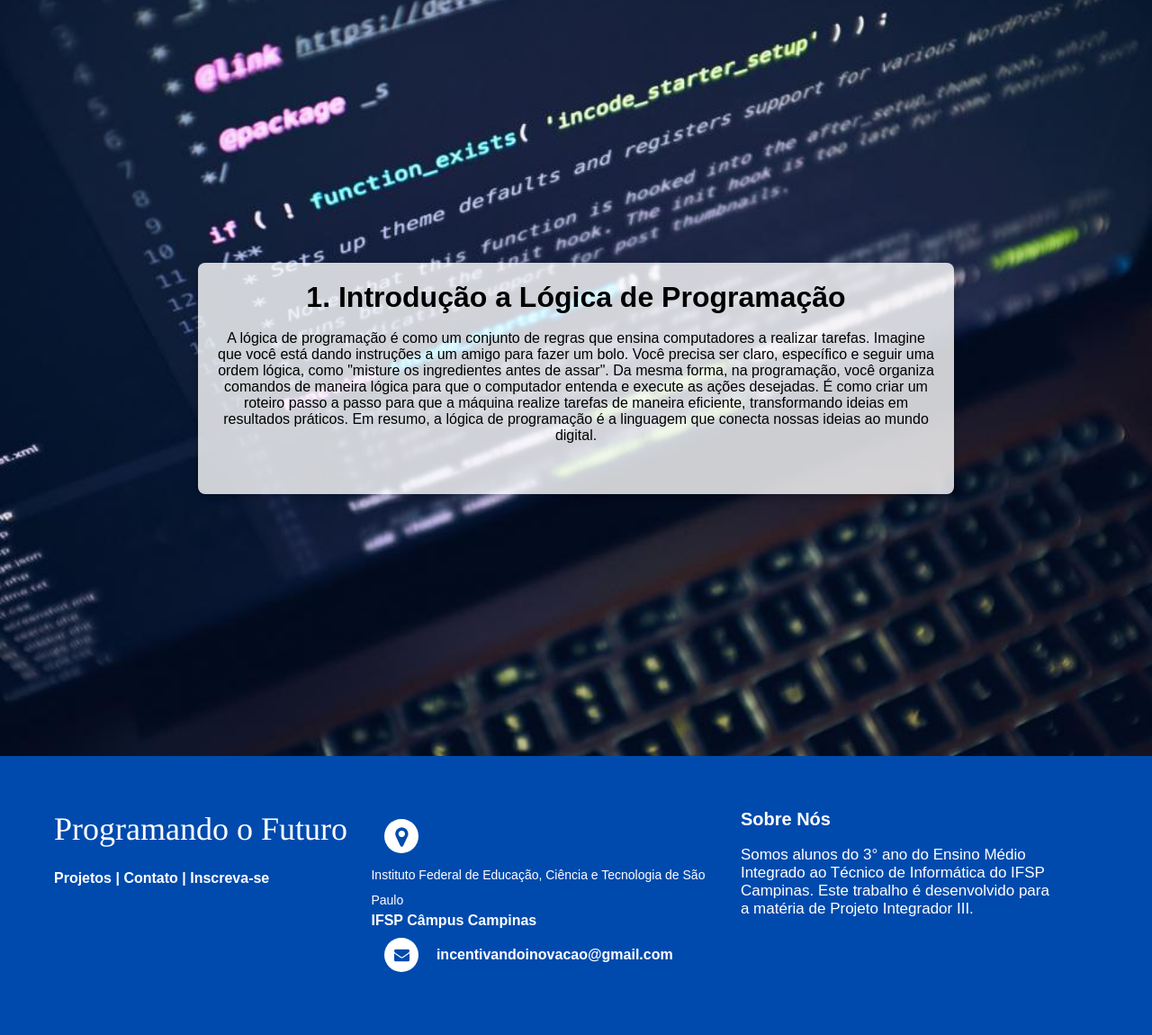
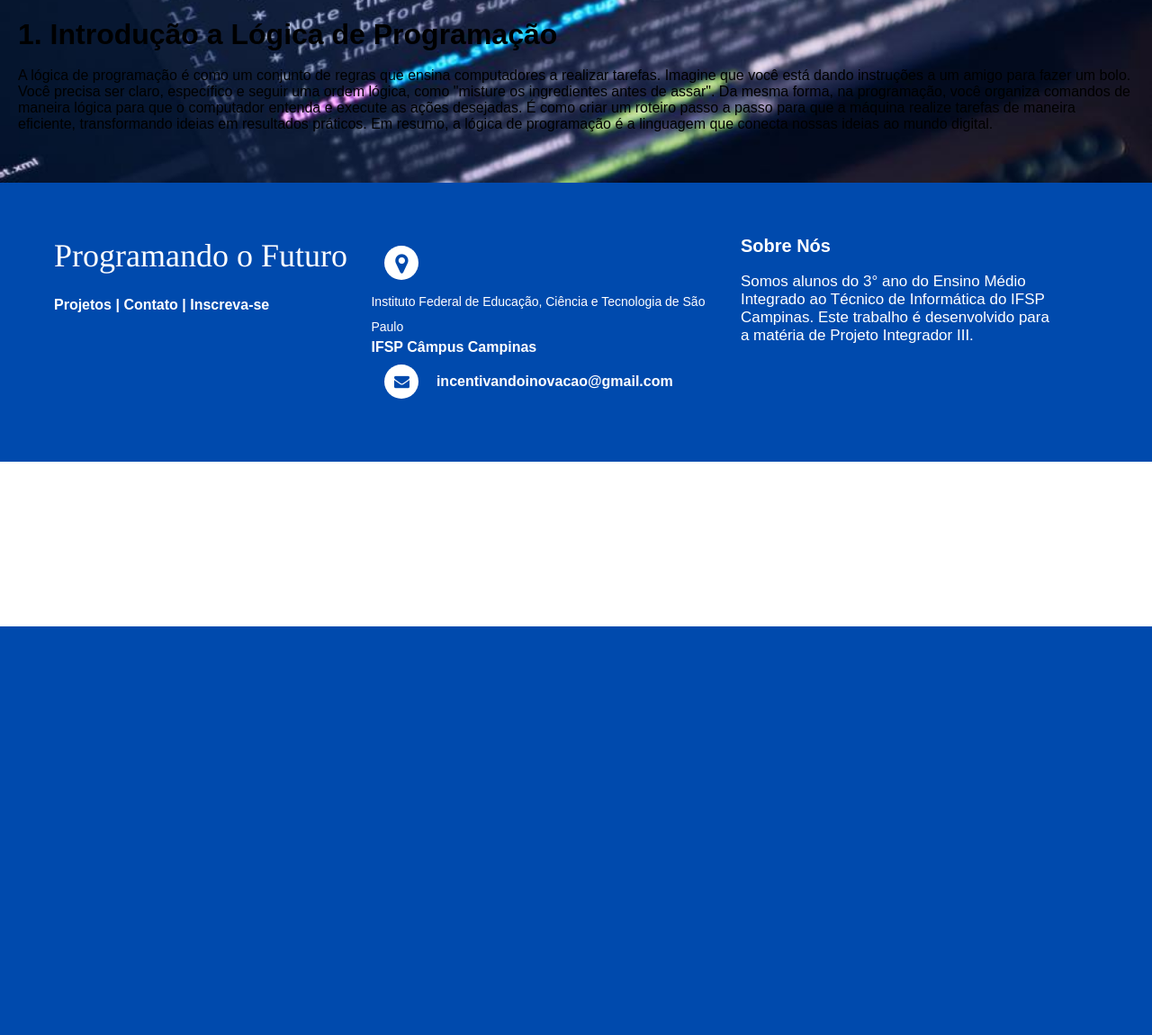
Before and after one commit to franco916/programando_futuro, a PHP site: page /p/oficina1.html in a window 1280 px wide. Shown: the part 104-1254 px from the top of the page at 90% size. After the commit the page ends 800 px from the top, so only its background shows below. Run offline with PHP 8.4, Linux system fonts and the light colour scheme; some libraries are stand-ins or nearby versions.

Commit message:
Revert "background na imagem e texto"
This reverts commit 4bb542a175bdcfd814188cab4026956c5bbd05a6.

```diff
--- a/css/oficina.css
+++ b/css/oficina.css
@@ -1,18 +1,5 @@
 .background_image {
     background: url("../img/programming.jpg") no-repeat center center;
-    background-size: cover;
-    padding: 20px;
-    display: flex;
-    justify-content: center;
-    align-items: center;
-    height: 100vh;
+    background-size: cover; /* This makes sure the image covers the entire div */
+    padding: 20px; /* Add some padding if needed */
 }
-
-.text_container {
-    background-color: rgba(255, 255, 255, 0.8);
-    border-radius: 8px;
-    padding: 20px;
-    max-width: 800px;
-    text-align: center;
-    box-shadow: 0 4px 8px rgba(0, 0, 0, 0.2);
-}
--- a/p/oficina1.html
+++ b/p/oficina1.html
@@ -1,6 +1,5 @@
 <!DOCTYPE html>
 <html lang="pt-br">
-
 <head>
     <meta charset="UTF-8">
     <meta name="viewport" content="width=device-width, initial-scale=1.0">
@@ -21,8 +20,6 @@
 
     <script src="../js/slide.js" defer></script>
 </head>
-
-
 <body>
     <header>
 
@@ -47,7 +44,6 @@
     </header>
 
       <div class="background_image">
-      <div class="text_container">
             <h1>1. Introdução a Lógica de Programação</h1><br>
             <p>A lógica de programação é como um conjunto de regras que ensina computadores a realizar tarefas.
               Imagine que você está dando instruções a um amigo para fazer um bolo. Você precisa ser claro, específico e seguir uma ordem lógica, como "misture os ingredientes antes de assar".
@@ -56,8 +52,6 @@
               transformando ideias em resultados práticos. Em resumo, a lógica de programação é a linguagem que conecta nossas ideias ao mundo digital.</p>
               <br><br>
       </div>
-  </div>
-
 
     <footer class="footer-distributed">
       <div class="footer-left">
```
Lines whose indentation alone changed are shown as unchanged.
